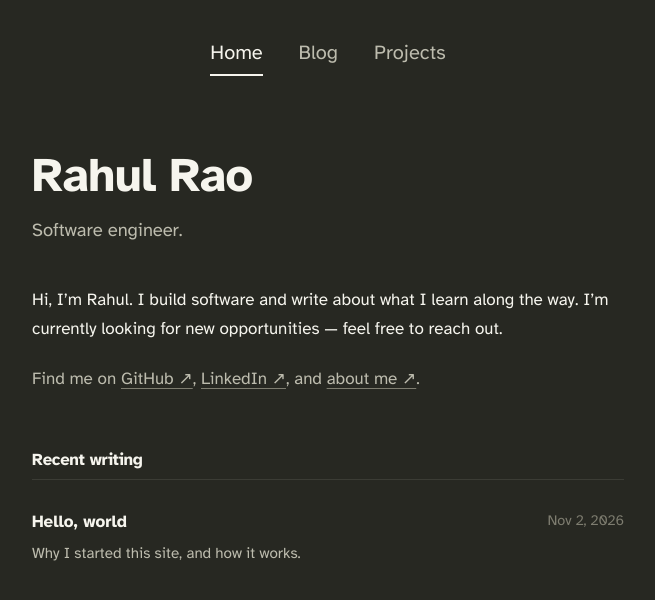
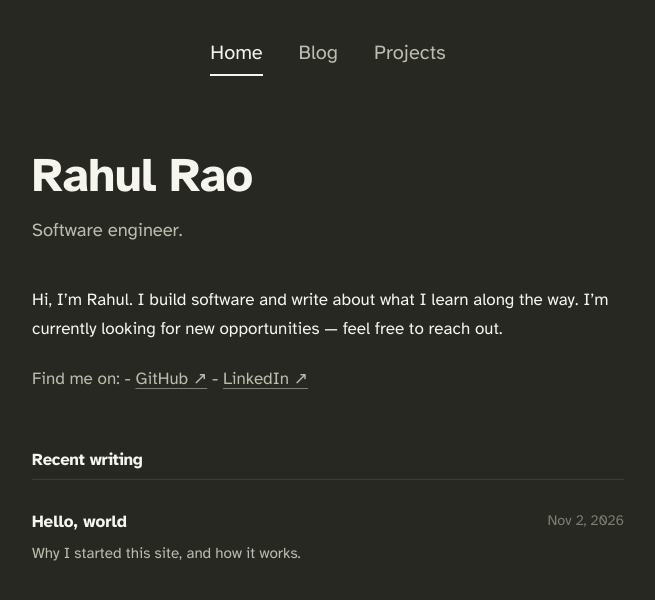
Before and after one commit to rahulsrao011/rahulsrao011.github.io, a Jekyll site: the page built from index.md, in a window 1280 px wide. Shown: the top 600 px of the page, without its empty margins (312-967 px from the left). Built offline with Jekyll 4.4.1, drawn with Linux system fonts in a browser that asks for light colours.

Commit message:
Update index.md

```diff
--- a/index.md
+++ b/index.md
@@ -13,7 +13,10 @@ Hi, I'm Rahul. I build software and write about what I learn along the way. I'm
 
 </section>
 
-  <p class="contact-line">Find me on <a href="https://github.com/{{ site.github }}" target="_blank" rel="noopener">GitHub&nbsp;&#x2197;</a>, <a href="https://www.linkedin.com/in/{{ site.linkedin }}" target="_blank" rel="noopener">LinkedIn&nbsp;&#x2197;</a>, and <a href="https://www.about.me/rahulsrao" target="_blank" rel="noopener">about me&nbsp;&#x2197;</a>.</p>
+  <p class="contact-line">Find me on:
+  - <a href="https://github.com/{{ site.github }}" target="_blank" rel="noopener">GitHub&nbsp;&#x2197;</a>
+  - <a href="https://www.linkedin.com/in/{{ site.linkedin }}" target="_blank" rel="noopener">LinkedIn&nbsp;&#x2197;</a>
+  </p>
 
 
 {% if site.posts.size > 0 %}
```
